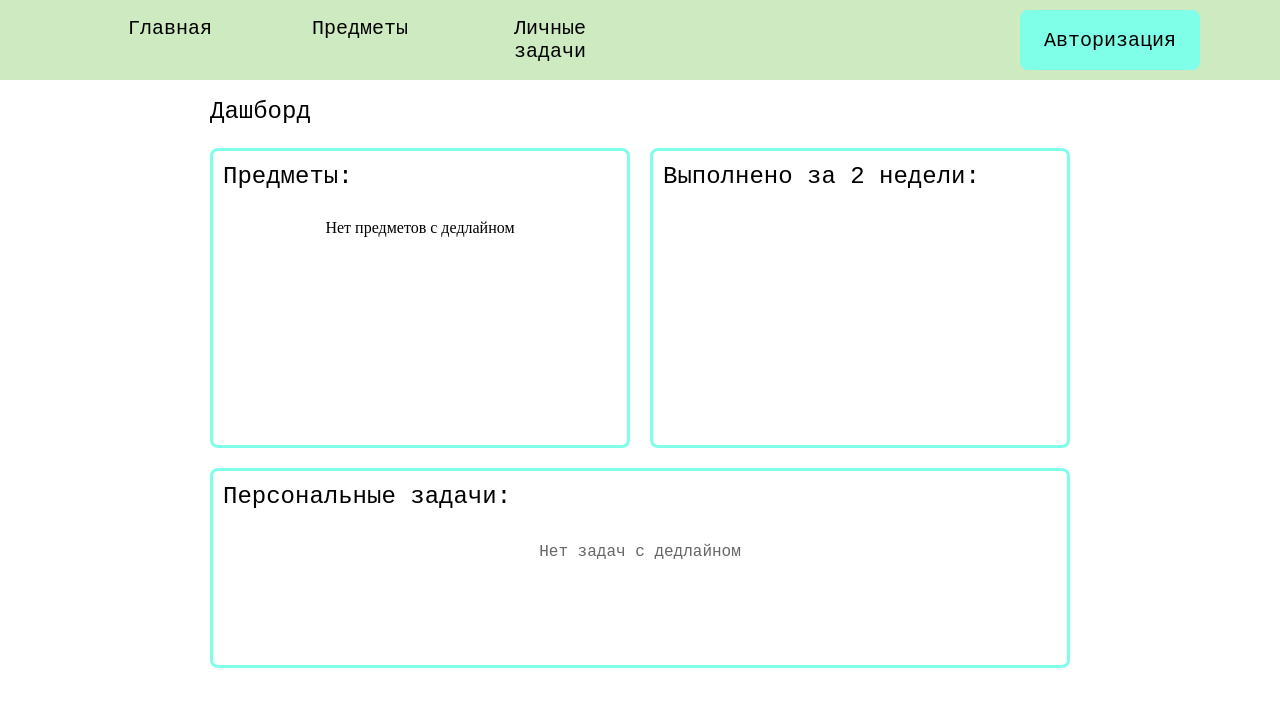
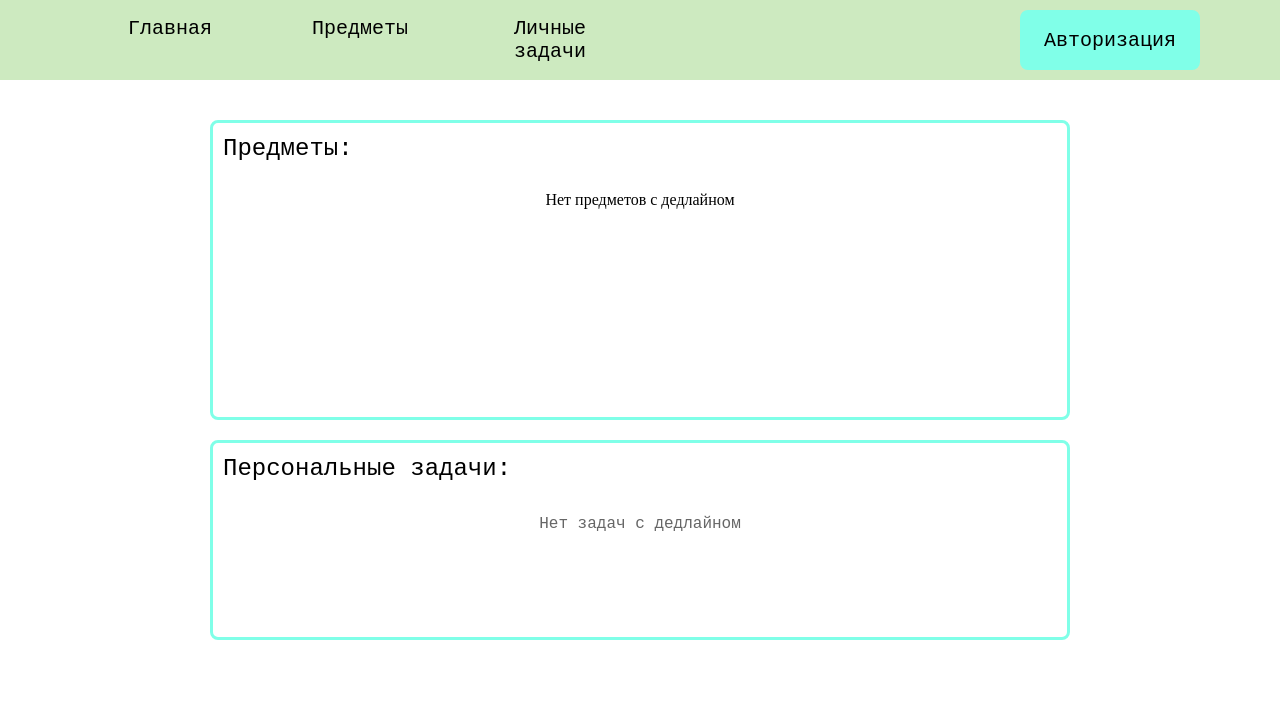
Before and after one commit to DarkenHatake/ProjectInfoBez, a React (Create React App) app: page / in a window 1280 px wide. Shown: the top 706 px of the page. Built offline with nearby package versions, Linux system fonts and the light colour scheme.

Commit message:
убрал дашборди и статистику

```diff
--- a/src/components/ComponentsStyles/Main.css
+++ b/src/components/ComponentsStyles/Main.css
@@ -30,13 +30,14 @@
 /* Контейнер для верхних рамок */
 .main-top-frames {
   display: flex;
+    margin-top: 40px;
   gap: 20px;
   margin-bottom: 20px;
 }
 
 /* Общие стили для рамок */
 .main-frame {
-  width: 420px;
+    width: 860px;
   height: 300px;
   background: #ffffff;
   border: 3px solid #80ffe8;
--- a/src/components/Main.js
+++ b/src/components/Main.js
@@ -31,8 +31,6 @@ const Main = ({ items, personalTasks = [] }) => {
         return (
         <div className="main-main-container">
             <div className="main-content-wrapper">
-                <h1 className="main-dashboard-title">Дашборд</h1>
-
                 <div className="main-top-frames">
                     <div className="main-frame">
                         <h2 className="main-frame-title">Предметы:</h2>
@@ -60,10 +58,6 @@ const Main = ({ items, personalTasks = [] }) => {
                         ) : (
                             <p className="main-no-items">Нет предметов с дедлайном</p>
                         )}
-                    </div>
-
-                    <div className="main-frame">
-                        <h2 className="main-frame-title">Выполнено за 2 недели:</h2>
                     </div>
                 </div>
 
```
